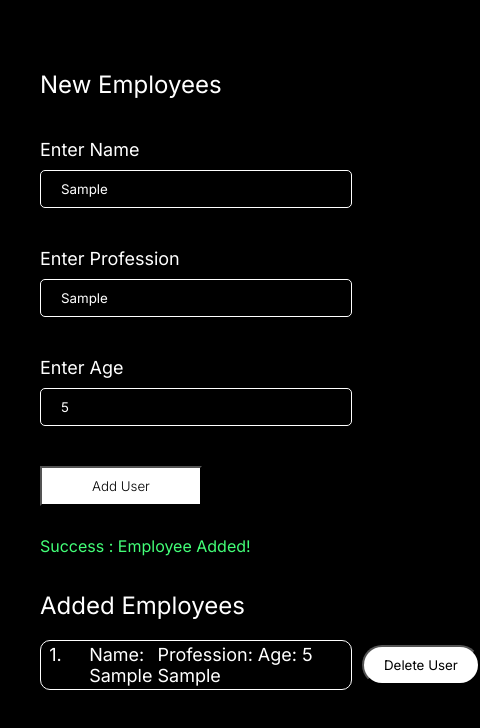
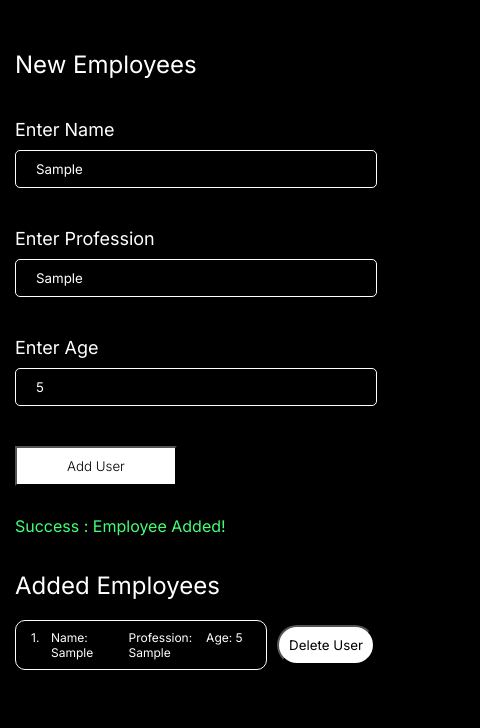
Before and after one commit to CasteAwayy/Frontend-2-Module-Test, a plain HTML site: page index.html in a window 390 px wide. Both pictures are taken after typing "Sample", "Sample", "5" into the empty fields and a click on the button "Add User". Shown: the whole page, 480 px wide, since content can reach past the window. Drawn offline with Linux system fonts and the light colour scheme.

Commit message:
Update style.css

```diff
--- a/style.css
+++ b/style.css
@@ -153,9 +153,22 @@ span:first-child {
 }
 
 @media screen and (max-width: 1000px) {
+  body{
+    padding: 40px 15px;
+  }
+  .user-data{
+    width: 80%;
+    grid-template-columns: 30px repeat(2,1fr) 60px;
+    font-size: 12px;
+  }
   .data {
     flex-basis: 100%;
     margin: 10px 0;
+  }
+  .btn-delete {
+    padding: 5px 10px;
+    border-radius: var(--btn-radius);
+    white-space: nowrap;
   }
   input {
     width: calc(100% - 40px);
```
